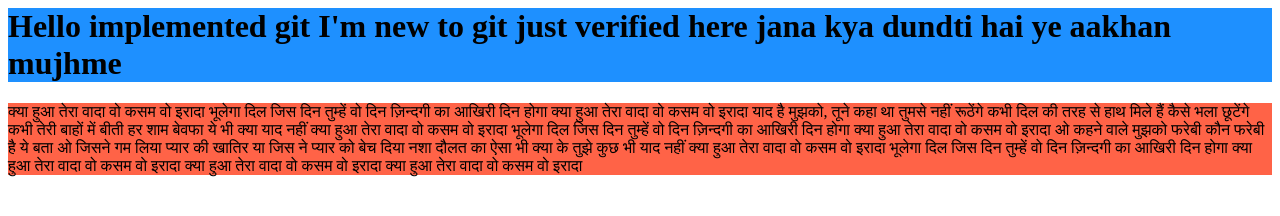
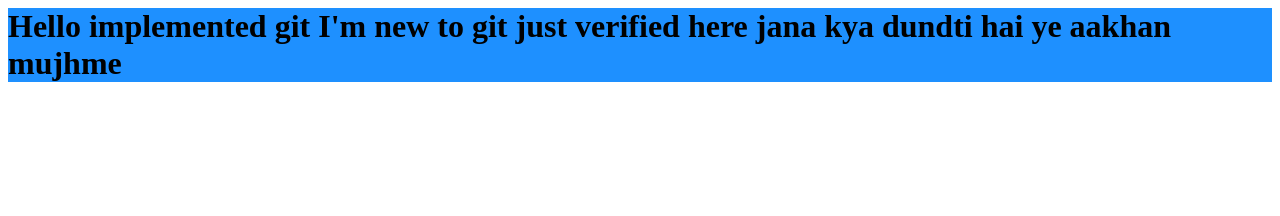
Before and after one commit to ratanw/newproject, a plain HTML site: page index.html in a window 1280 px wide. Drawn offline with Linux system fonts and the light colour scheme.

Commit message:
Update index.html

```diff
--- a/index.html
+++ b/index.html
@@ -4,38 +4,3 @@ just
 verified
 here
 jana kya dundti hai ye aakhan mujhme</h1>
-
-
-
-
-<p style="background-color:Tomato;">क्या हुआ तेरा वादा
-वो कसम वो इरादा
-भूलेगा दिल जिस दिन तुम्हें
-वो दिन ज़िन्दगी का आखिरी दिन होगा
-क्या हुआ तेरा वादा
-वो कसम वो इरादा
-याद है मुझको, तूने कहा था
-तुमसे नहीं रूठेंगे कभी
-दिल की तरह से हाथ मिले हैं
-कैसे भला छूटेंगे कभी
-तेरी बाहों में बीती हर शाम
-बेवफा ये भी क्या याद नहीं
-क्या हुआ तेरा वादा
-वो कसम वो इरादा
-भूलेगा दिल जिस दिन तुम्हें
-वो दिन ज़िन्दगी का आखिरी दिन होगा
-क्या हुआ तेरा वादा
-वो कसम वो इरादा
-ओ कहने वाले मुझको फरेबी
-कौन फरेबी है ये बता
-ओ जिसने गम लिया प्यार की खातिर
-या जिस ने प्यार को बेच दिया
-नशा दौलत का ऐसा भी क्या
-के तुझे कुछ भी याद नहीं
-क्या हुआ तेरा वादा
-वो कसम वो इरादा
-भूलेगा दिल जिस दिन तुम्हें
-वो दिन ज़िन्दगी का आखिरी दिन होगा
-क्या हुआ तेरा वादा वो कसम वो इरादा
-क्या हुआ तेरा वादा वो कसम वो इरादा
-क्या हुआ तेरा वादा वो कसम वो इरादा</p>
```
